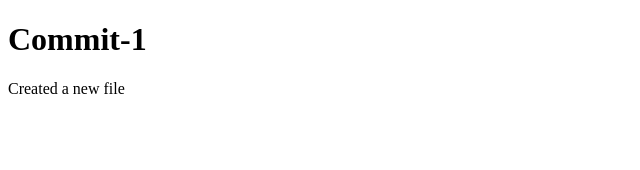
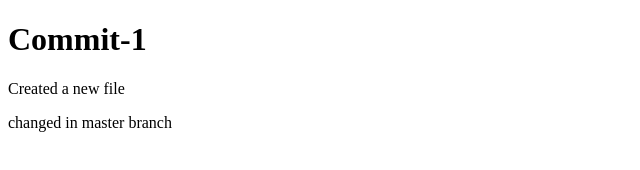
Before and after one commit to cr7adi/Demo, a plain HTML site: page exercise9/index.html in a window 1280 px wide. Shown: the whole page, without its empty margins (0-640 px from the left). Drawn offline with Linux system fonts and the light colour scheme.

Commit message:
added new line

```diff
--- a/exercise9/index.html
+++ b/exercise9/index.html
@@ -7,6 +7,6 @@
 
 <h1>Commit-1</h1>
 <p>Created a new file</p>
-
+<p>changed in master branch</p>
 </body>
 </html>
```
